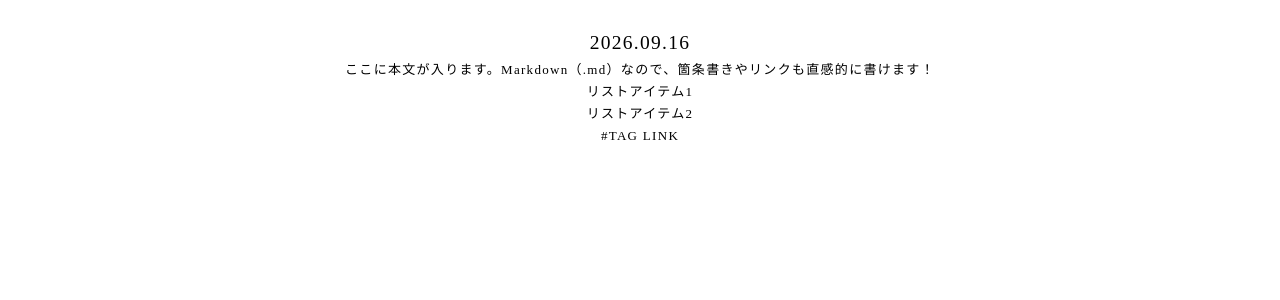
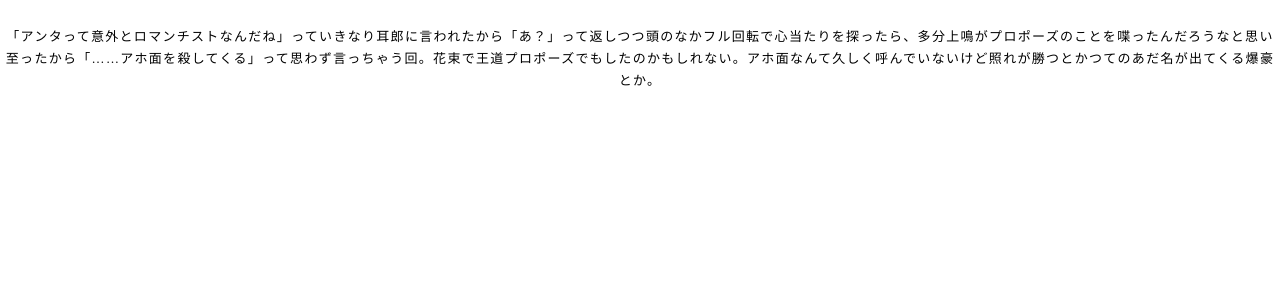
Before and after one commit to bisqhq/bisqhq.github.io, a Jekyll site: the page built from log/post/2026-09-16-post.md, in a window 1280 px wide. Shown: the top 300 px of the page. Built offline with Jekyll 4.4.1, drawn with Linux system fonts in a browser that asks for light colours; our own code applies the rules of GitHub Pages for plain Markdown files.

Commit message:
Update 2026-09-16-post.md

```diff
--- a/log/post/2026-09-16-post.md
+++ b/log/post/2026-09-16-post.md
@@ -1,8 +1 @@
-## 2026.09.16
-
-ここに本文が入ります。Markdown（`.md`）なので、箇条書きやリンクも直感的に書けます！
-
-- リストアイテム1
-- リストアイテム2
-
-[#TAG](#) [LINK](#)
+「アンタって意外とロマンチストなんだね」っていきなり耳郎に言われたから「あ？」って返しつつ頭のなかフル回転で心当たりを探ったら、多分上鳴がプロポーズのことを喋ったんだろうなと思い至ったから「……アホ面を殺してくる」って思わず言っちゃう回。花束で王道プロポーズでもしたのかもしれない。アホ面なんて久しく呼んでいないけど照れが勝つとかつてのあだ名が出てくる爆豪とか。
```
